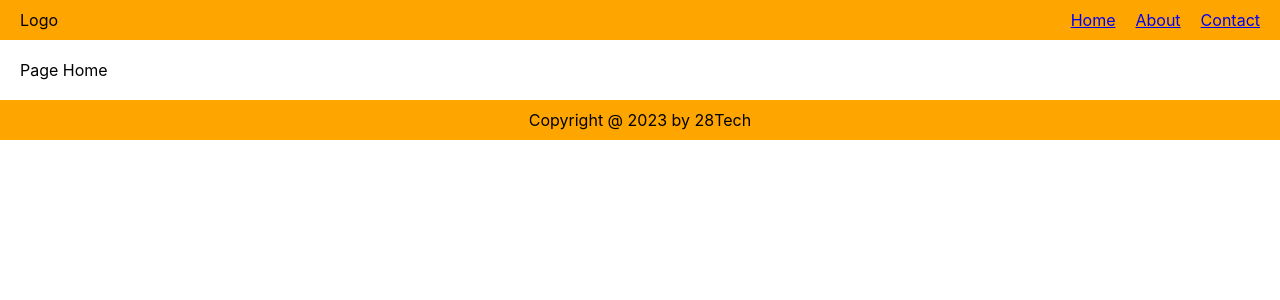
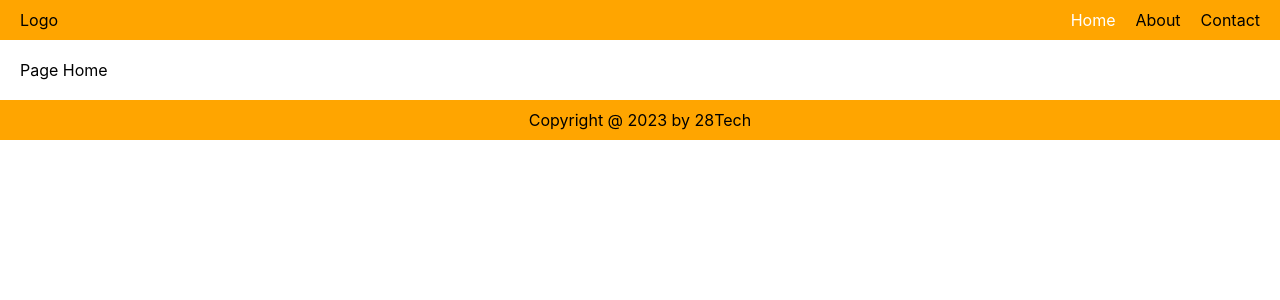
Before and after one commit to PhamDacQuan294/bai-35-fe, a JavaScript app: page / in a window 1280 px wide. Shown: the top 300 px of the page. Built offline with nearby package versions, Linux system fonts and the light colour scheme.

Commit message:
Thẻ NavLink
Navlink thì khi kích vào nó có class active, thì mình kiểm tra thử đã active chưa. Nếu đúng thì  trả về menu__link menu__link--active, chưa thì menu__link

```diff
--- a/src/layout/LayoutDefault/index.js
+++ b/src/layout/LayoutDefault/index.js
@@ -1,7 +1,12 @@
 import "./LayoutDefault.scss";
-import {  Link, Outlet } from "react-router-dom";
+import {  NavLink, Outlet } from "react-router-dom";
 
 function LayoutDefault() {
+  //Cách custom lại class, mình để trực tiếp menu__link menu__link--active vào thì nó sẽ không ăn theo.
+  const navLinkActive = (e) => {
+    return e.isActive ? "menu__link menu__link--active" : "menu__link";
+  }
+
   return (
     <>
       <div className="layout-default">
@@ -10,13 +15,13 @@ function LayoutDefault() {
           <div className="menu">
             <ul>
               <li>
-                <Link to="/">Home</Link>
+                <NavLink to="/" className={navLinkActive}>Home</NavLink>
               </li>
               <li>
-                <Link to="/about">About</Link>
+                <NavLink to="/about" className={navLinkActive}>About</NavLink>
               </li>
               <li>
-                <Link to="/contact">Contact</Link>
+                <NavLink to="/contact" className={navLinkActive}>Contact</NavLink>
               </li>
             </ul>
           </div>
```
